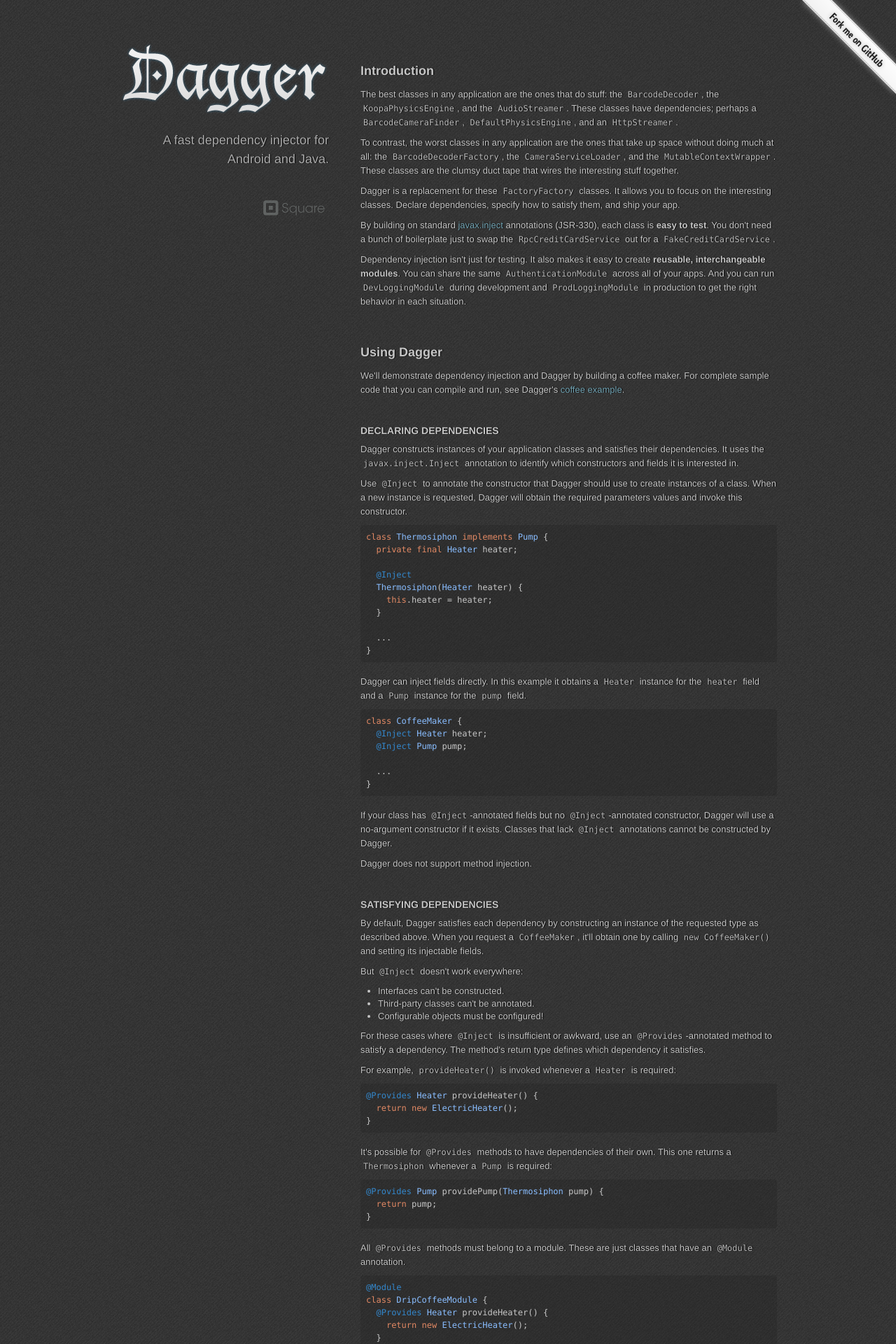
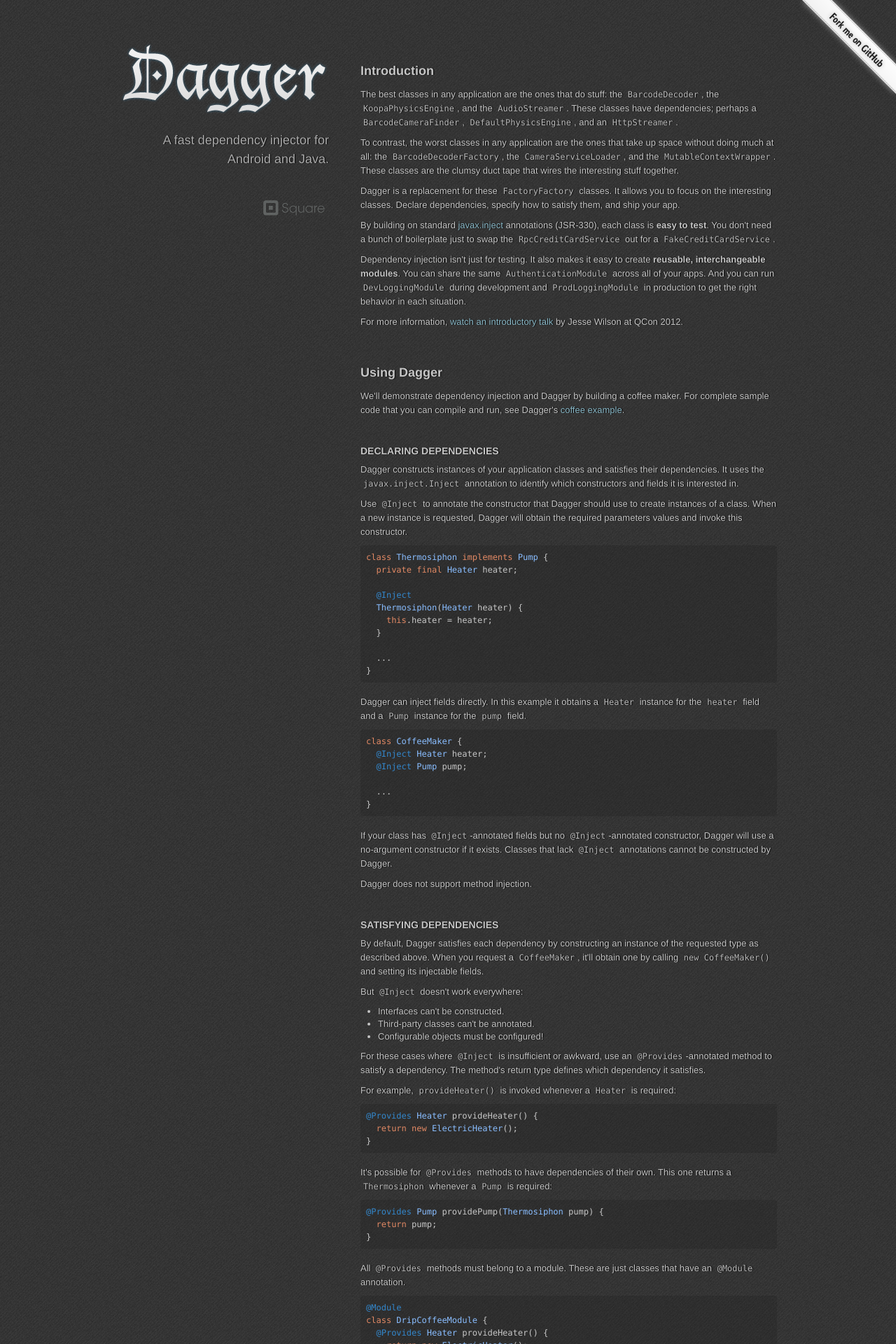
Before and after one commit to square/dagger, a Jekyll site: the page built from website/index.html, in a window 1280 px wide. Shown: the top 1920 px of the page at 70% size. Built offline with Jekyll 4.4.1, drawn with Linux system fonts in a browser that asks for light colours.

Commit message:
Add link to QCon talk.
Also change the link colors to something a bit less awful.

```diff
--- a/website/index.html
+++ b/website/index.html
@@ -13,6 +13,8 @@ layout: default
 <p>By building on standard <a href="http://atinject.googlecode.com/svn/trunk/javadoc/javax/inject/package-summary.html">javax.inject</a> annotations (JSR-330), each class is <strong>easy to test</strong>. You don't need a bunch of boilerplate just to swap the <code>RpcCreditCardService</code> out for a <code>FakeCreditCardService</code>.</p>
 
 <p>Dependency injection isn't just for testing. It also makes it easy to create <strong>reusable, interchangeable modules</strong>. You can share the same <code>AuthenticationModule</code>  across all of your apps. And you can run <code>DevLoggingModule</code> during development and <code>ProdLoggingModule</code> in production to get the right behavior in each situation.</p>
+
+<p>For more information, <a href="http://www.infoq.com/presentations/Dagger">watch an introductory talk</a> by Jesse Wilson at QCon 2012.</p>
 
 <h3>Using Dagger</h3>
 <p>We'll demonstrate dependency injection and Dagger by building a coffee maker. For complete sample code that you can compile and run, see Dagger's <a href="https://github.com/square/dagger/tree/master/example/src/main/java/coffee">coffee example</a>.</p>
--- a/website/static/app.css
+++ b/website/static/app.css
@@ -68,7 +68,7 @@ code {
 }
 
 a:link, a:visited, a:active, a:hover {
-    color: #72A4B4;
+    color: #89B8C7;
 }
 a:hover {
     text-decoration: underline;
```
